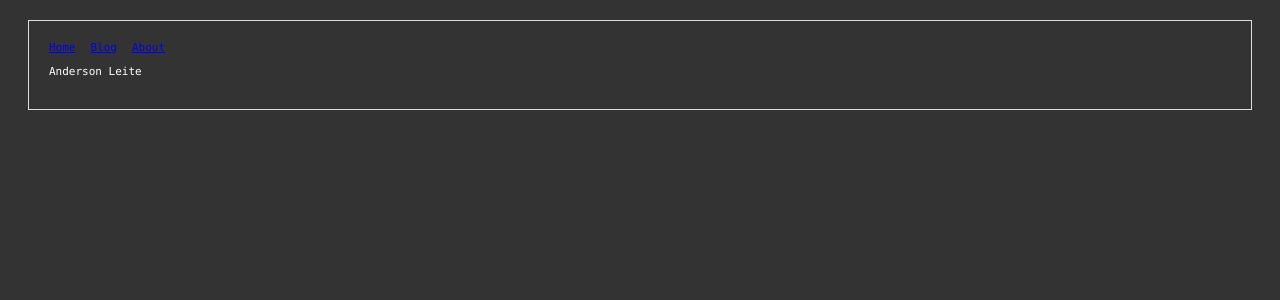
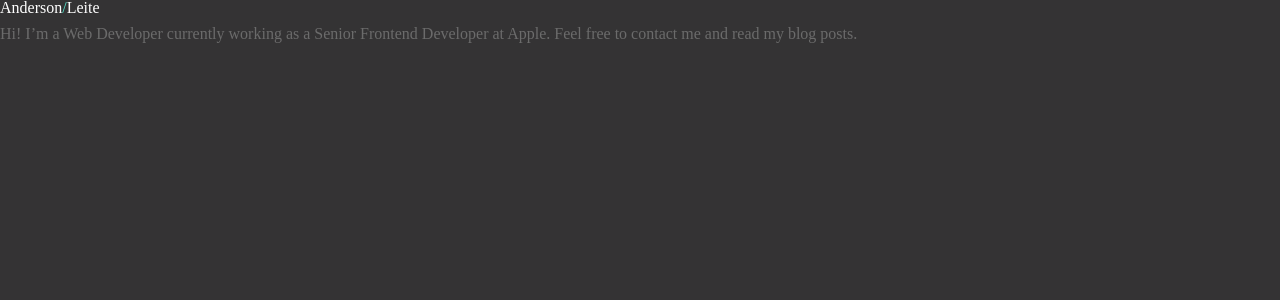
Before and after one commit to andersonleite/andersonleite.github.com, a Next.js app: page / in a window 1280 px wide. Shown: the top 300 px of the page. Built offline with nearby package versions, Linux system fonts and the light colour scheme.

Commit message:
Intro, styled-components, reset, colors.

```diff
--- /dev/null
+++ b/components/Intro.js
@@ -0,0 +1,27 @@
+import styled from 'styled-components'
+import theme from "../components/colors"
+
+const H1 = styled.h1`
+  color: ${theme.white};
+
+  span {
+    color: ${theme.green};
+  }
+`
+
+const P = styled.p`
+  margin-top: 10px;
+`
+
+const Intro = () => (
+  <div>
+    <H1>Anderson<span>/</span>Leite</H1>
+    <P>Hi! I’m a Web Developer
+      currently working as a Senior
+      Frontend Developer at Apple.
+      Feel free to contact me and
+      read my blog posts.</P>
+  </div>
+)
+
+export default Intro
--- a/components/Layout.js
+++ b/components/Layout.js
@@ -1,29 +1,6 @@
-import Header from './Header'
-import Head from 'next/head'
-
-const layoutStyle = {
-  margin: 20,
-  padding: 20,
-  border: '1px solid #DDD'
-}
-
 const Layout = props => (
   <div>
-    <Head>
-      <meta name="viewport" content="width=device-width, initial-scale=1" />
-      <meta charSet="utf-8" />
-    </Head>
-    <style jsx global>{`
-      body {
-        background: #343334;
-        font: 11px menlo;
-        color: #fff;
-      }
-    `}</style>
-    <div style={layoutStyle}>
-      <Header />
-      {props.children}
-    </div>
+    {props.children}
   </div>
 )
 
--- /dev/null
+++ b/components/colors.js
@@ -0,0 +1,8 @@
+export const theme = {
+  white: '#ffffff',
+  green: '#58EAD2',
+  grey_light: '#6B6B6B',
+  grey_dark: '#343334'
+}
+
+export default theme
--- /dev/null
+++ b/components/reset.js
@@ -0,0 +1,23 @@
+const reset = `
+  html, body, div, span, applet, object, iframe,
+  h1, h2, h3, h4, h5, h6, p, blockquote, pre,
+  a, abbr, acronym, address, big, cite, code,
+  del, dfn, em, img, ins, kbd, q, s, samp,
+  small, strike, strong, sub, sup, tt, var,
+  b, u, i, center,
+  dl, dt, dd, ol, ul, li,
+  fieldset, form, label, legend,
+  table, caption, tbody, tfoot, thead, tr, th, td,
+  article, aside, canvas, details, embed,
+  figure, figcaption, footer, header, hgroup,
+  main, menu, nav, output, ruby, section, summary,
+  time, mark, audio, video {
+    margin: 0;
+    padding: 0;
+    border: 0;
+    font-size: 100%;
+    font: inherit;
+    vertical-align: baseline;
+  }`
+
+export default reset
--- a/package.json
+++ b/package.json
@@ -26,6 +26,7 @@
     "express": "^4.16.4",
     "next": "^8.1.0",
     "react": "^16.8.6",
-    "react-dom": "^16.8.6"
+    "react-dom": "^16.8.6",
+    "styled-components": "^4.2.0"
   }
 }
--- a/pages/index.js
+++ b/pages/index.js
@@ -1,9 +1,97 @@
 import Layout from "../components/Layout";
+import Intro from "../components/Intro";
+import theme from "../components/colors"
+import reset from "../components/reset"
+
+import { createGlobalStyle } from 'styled-components'
+
+const GlobalStyle = createGlobalStyle`
+  ${reset}
+  @font-face {
+    //font-family: 'radnika_next';
+    //src: url('/static/radnikanext-medium-webfont.woff2') format('woff2');
+    font-weight: normal;
+    font-style: normal;
+  }
+  html {
+    box-sizing: border-box;
+    font-size: 10px;
+  }
+  *, *:before, *:after {
+    box-sizing: inherit;
+  }
+  body {
+    background: ${theme.grey_dark};
+    color: ${theme.grey_light};
+    padding: 0;
+    margin: 0;
+    font-size: 1.5rem;
+    line-height: 2;
+    //font-family: 'radnika_next';
+  }
+  a {
+    text-decoration: none;
+  }
+
+  /* http://meyerweb.com/eric/tools/css/reset/
+   v4.0 | 20180602
+   License: none (public domain)
+*/
+html, body, div, span, applet, object, iframe,
+h1, h2, h3, h4, h5, h6, p, blockquote, pre,
+a, abbr, acronym, address, big, cite, code,
+del, dfn, em, img, ins, kbd, q, s, samp,
+small, strike, strong, sub, sup, tt, var,
+b, u, i, center,
+dl, dt, dd, ol, ul, li,
+fieldset, form, label, legend,
+table, caption, tbody, tfoot, thead, tr, th, td,
+article, aside, canvas, details, embed,
+figure, figcaption, footer, header, hgroup,
+main, menu, nav, output, ruby, section, summary,
+time, mark, audio, video {
+  margin: 0;
+  padding: 0;
+  border: 0;
+  font-size: 100%;
+  font: inherit;
+  vertical-align: baseline;
+}
+/* HTML5 display-role reset for older browsers */
+article, aside, details, figcaption, figure,
+footer, header, hgroup, main, menu, nav, section {
+  display: block;
+}
+/* HTML5 hidden-attribute fix for newer browsers */
+*[hidden] {
+    display: none;
+}
+body {
+  line-height: 1;
+}
+ol, ul {
+  list-style: none;
+}
+blockquote, q {
+  quotes: none;
+}
+blockquote:before, blockquote:after,
+q:before, q:after {
+  content: '';
+  content: none;
+}
+table {
+  border-collapse: collapse;
+  border-spacing: 0;
+}
+
+`;
 
 const Index = () => (
   <div>
+    <GlobalStyle />
     <Layout>
-      <p>Anderson Leite</p>
+      <Intro/>
     </Layout>
   </div>
 )
```
Also changed, not shown: 1 other file (tests, documents, lock files or other folders).
